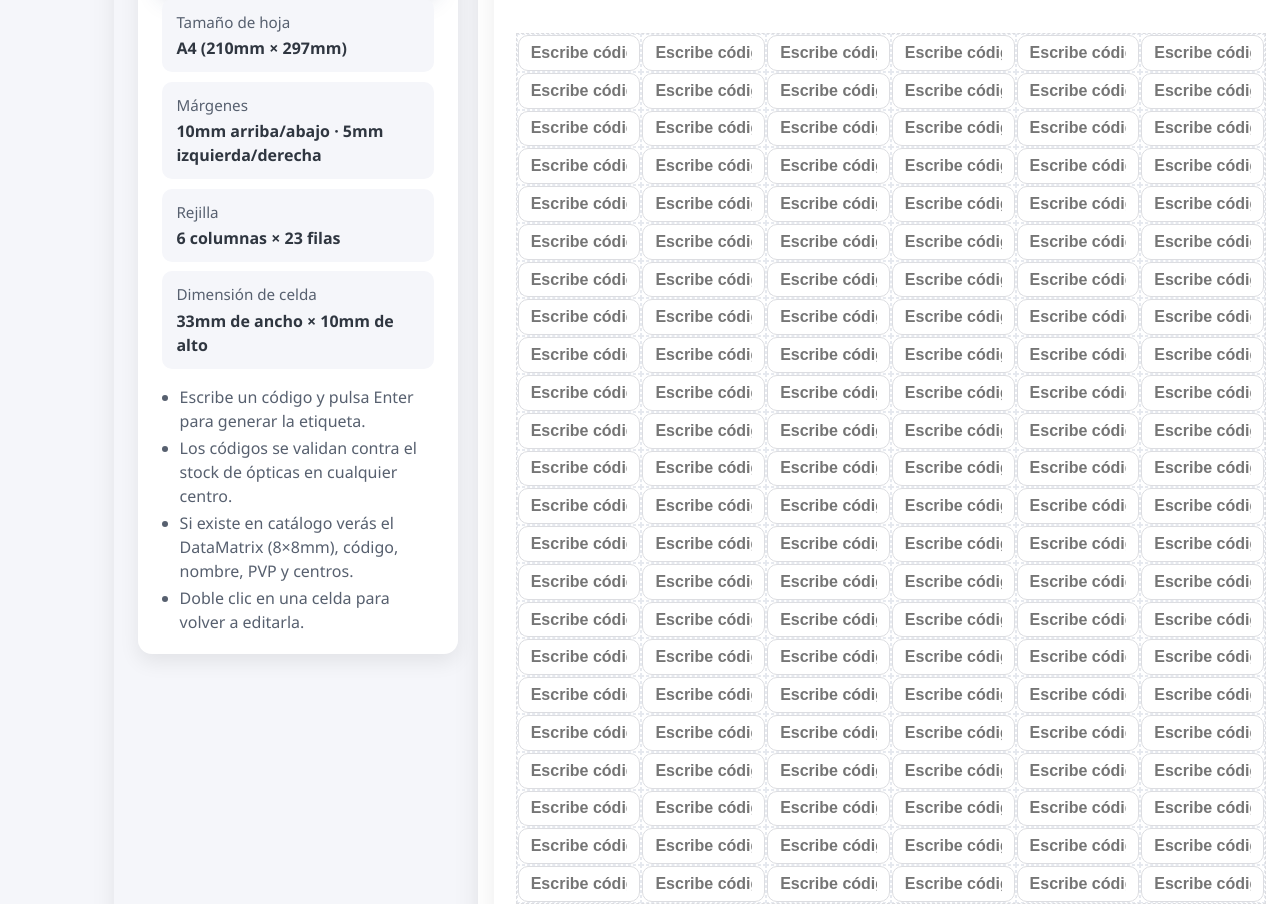
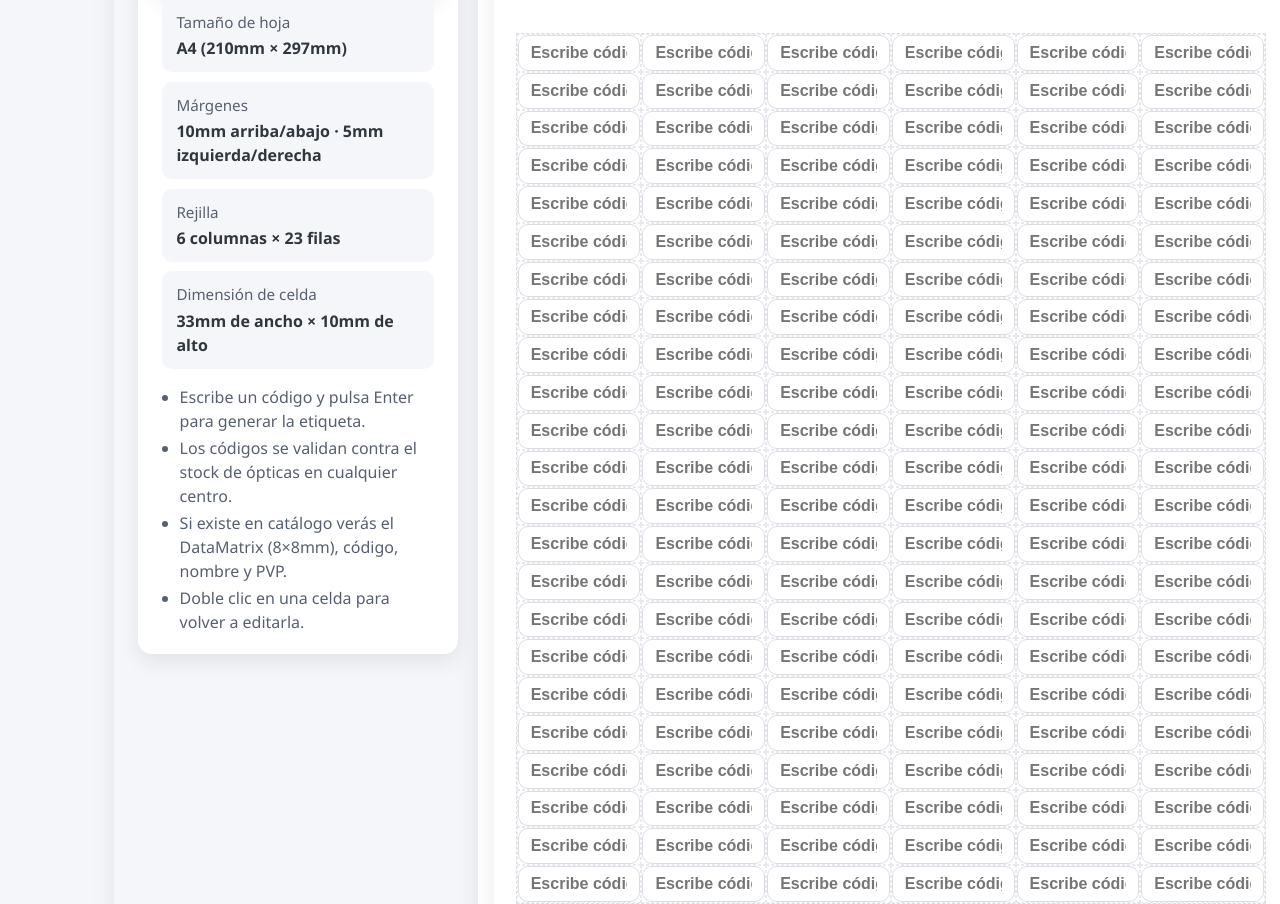
Before and after one commit to opticaelvalle-design/Gestion-de-inventario-EVO, a Flask app: page /plantilla-etiquetas in a window 1280 px wide. Shown: the part 542-1446 px from the top of the page. Run offline with Flask 3, Linux system fonts and the light colour scheme; some libraries are stand-ins or nearby versions.

Commit message:
Remove centers from etiqueta display

```diff
--- a/templates/plantilla_etiquetas.html
+++ b/templates/plantilla_etiquetas.html
@@ -188,9 +188,6 @@
         color: #57606f;
     }
 
-    .cell-info .item-locations {
-        color: #8395a7;
-    }
 
     .cell-input {
         position: absolute;
@@ -301,7 +298,7 @@
             <ul class="help-list">
                 <li>Escribe un código y pulsa Enter para generar la etiqueta.</li>
                 <li>Los códigos se validan contra el stock de ópticas en cualquier centro.</li>
-                <li>Si existe en catálogo verás el DataMatrix (8×8mm), código, nombre, PVP y centros.</li>
+                <li>Si existe en catálogo verás el DataMatrix (8×8mm), código, nombre y PVP.</li>
                 <li>Doble clic en una celda para volver a editarla.</li>
             </ul>
         </div>
@@ -320,7 +317,6 @@
                                     <span class="item-code cell-empty-hint">Código</span>
                                     <span class="item-name cell-empty-hint">Nombre de producto</span>
                                     <span class="item-price cell-empty-hint">PVP</span>
-                                    <span class="item-locations cell-empty-hint">Centros</span>
                                 </div>
                             </div>
                             <input type="text" class="cell-input" autocomplete="off" placeholder="Escribe código" aria-label="Código de etiqueta {{ idx + 1 }}" />
@@ -372,7 +368,6 @@
         const codeNode = info.querySelector('.item-code');
         const nameNode = info.querySelector('.item-name');
         const priceNode = info.querySelector('.item-price');
-        const locationsNode = info.querySelector('.item-locations');
         const canvas = celda.querySelector('.datamatrix-canvas');
 
         if (!codigoIngresado) {
@@ -380,28 +375,21 @@
             codeNode.textContent = 'Código';
             nameNode.textContent = 'Nombre de producto';
             priceNode.textContent = 'PVP';
-            locationsNode.textContent = 'Centros';
             renderDataMatrix(canvas, '');
             return;
         }
 
         const articulo = catalogoMap.get(codigoIngresado.toLowerCase());
         const precio = articulo ? articulo.precio_pvp || 0 : 0;
-        const sucursales = articulo?.sucursales || [];
-
         if (articulo) {
             renderDataMatrix(canvas, articulo.codigo);
             codeNode.textContent = articulo.codigo;
             nameNode.textContent = articulo.nombre || 'Sin nombre';
             priceNode.textContent = `PVP: €${precio.toFixed(2)}`;
-            locationsNode.textContent = sucursales.length
-                ? `Centros: ${sucursales.join(', ')}`
-                : 'Centros: -';
         } else {
             codeNode.textContent = codigoIngresado;
             nameNode.textContent = 'No encontrado en catálogo';
             priceNode.textContent = '';
-            locationsNode.textContent = '';
             if (canvas) {
                 const ctx = canvas.getContext('2d');
                 ctx && ctx.clearRect(0, 0, canvas.width, canvas.height);
```
